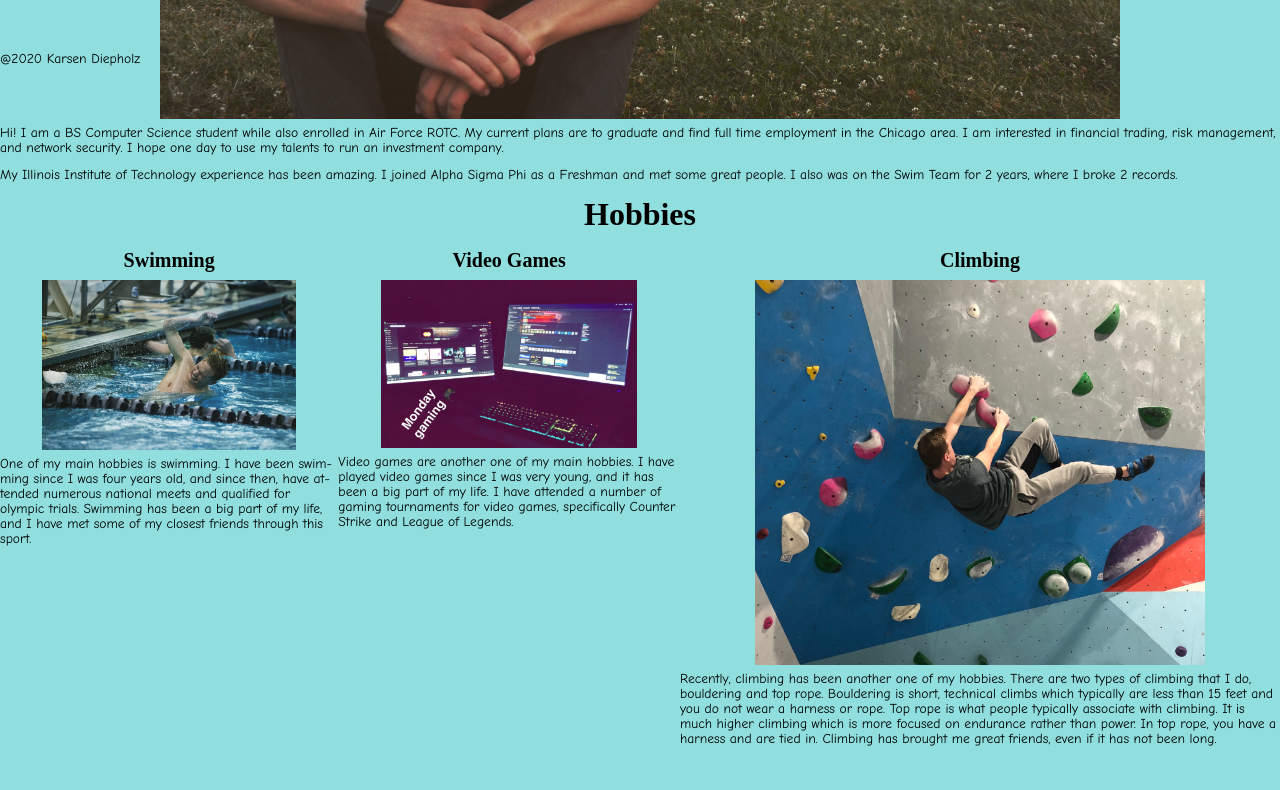
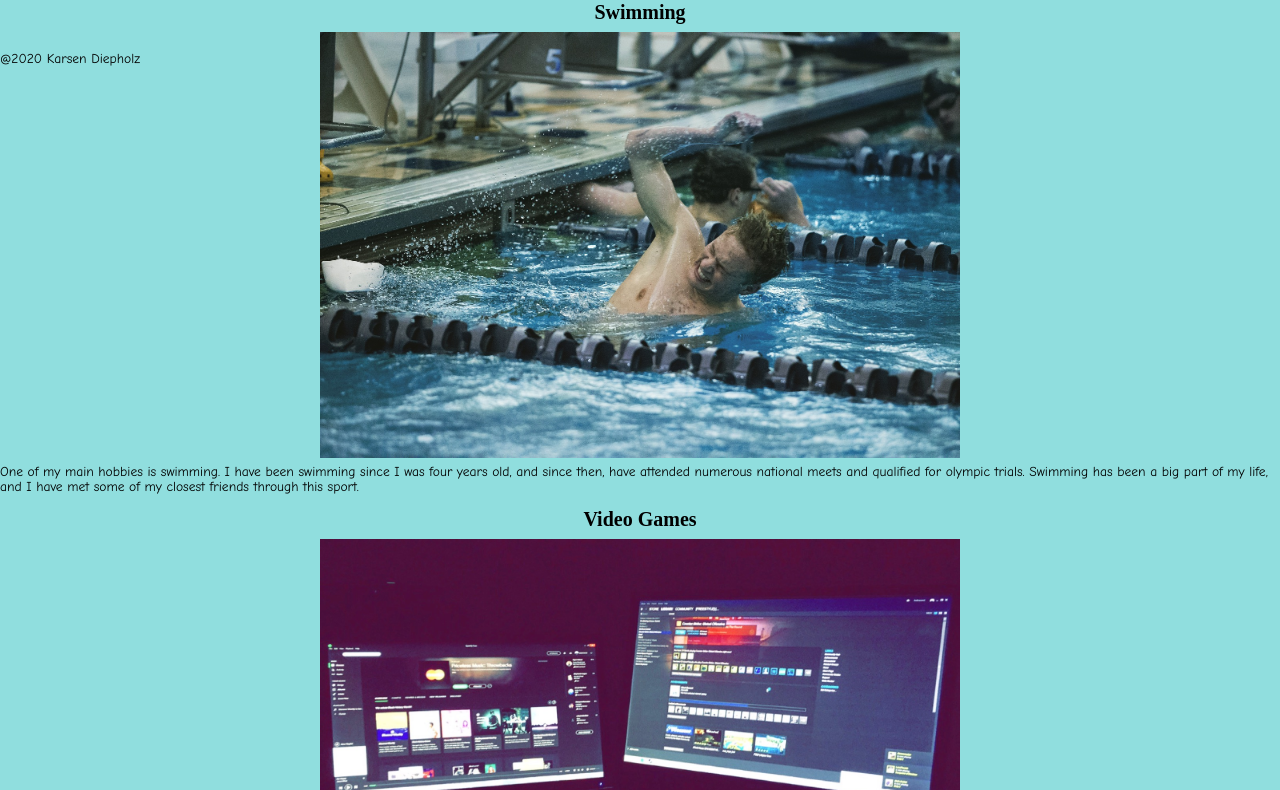
Before and after one commit to kdiepholz/COM330Project3, a plain HTML site: page index.html in a window 1280 px wide. Shown: the part 728-1518 px from the top of the page. Before the commit the page ends 1480 px from the top, so only its background shows below. Drawn offline with Linux system fonts and the light colour scheme.

Commit message:
this looks better

```diff
--- a/screen.css
+++ b/screen.css
@@ -48,7 +48,7 @@ table {
 }
 img {
   display: block;
-  max-width: 75%;
+  max-width: 50%;
   height:auto;
   margin-right:auto;
   margin-left:auto;
@@ -92,7 +92,6 @@ p1{
 	font-size: 75%;
 	hyphens: auto;
 }
-
 footer {
   position: fixed;
   left: 0;
@@ -103,9 +102,11 @@ footer {
 }
 ul {
     display: flex;
+    flex-wrap:wrap;
 }
 li{
     flex:auto;
+    flex-wrap:wrap;
     justify-content:space-between;
 }
 #hobbies{
```
